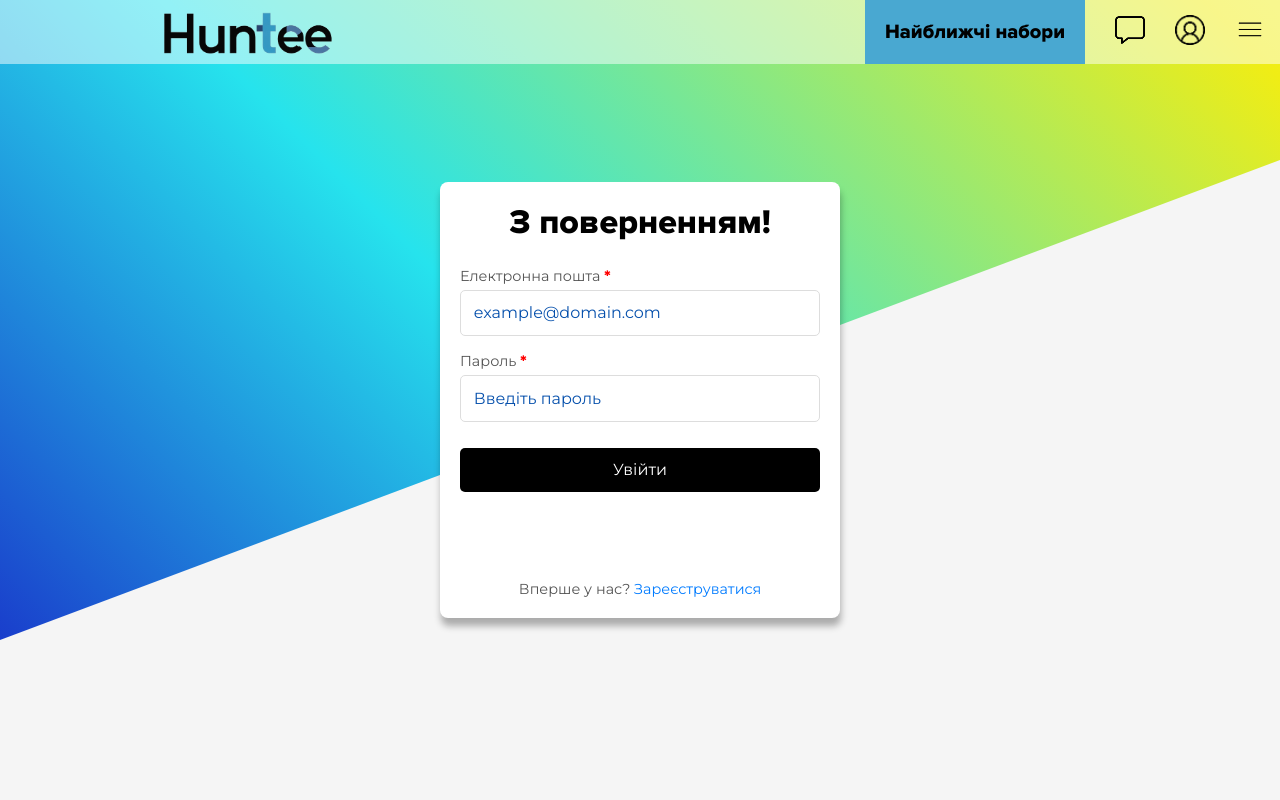
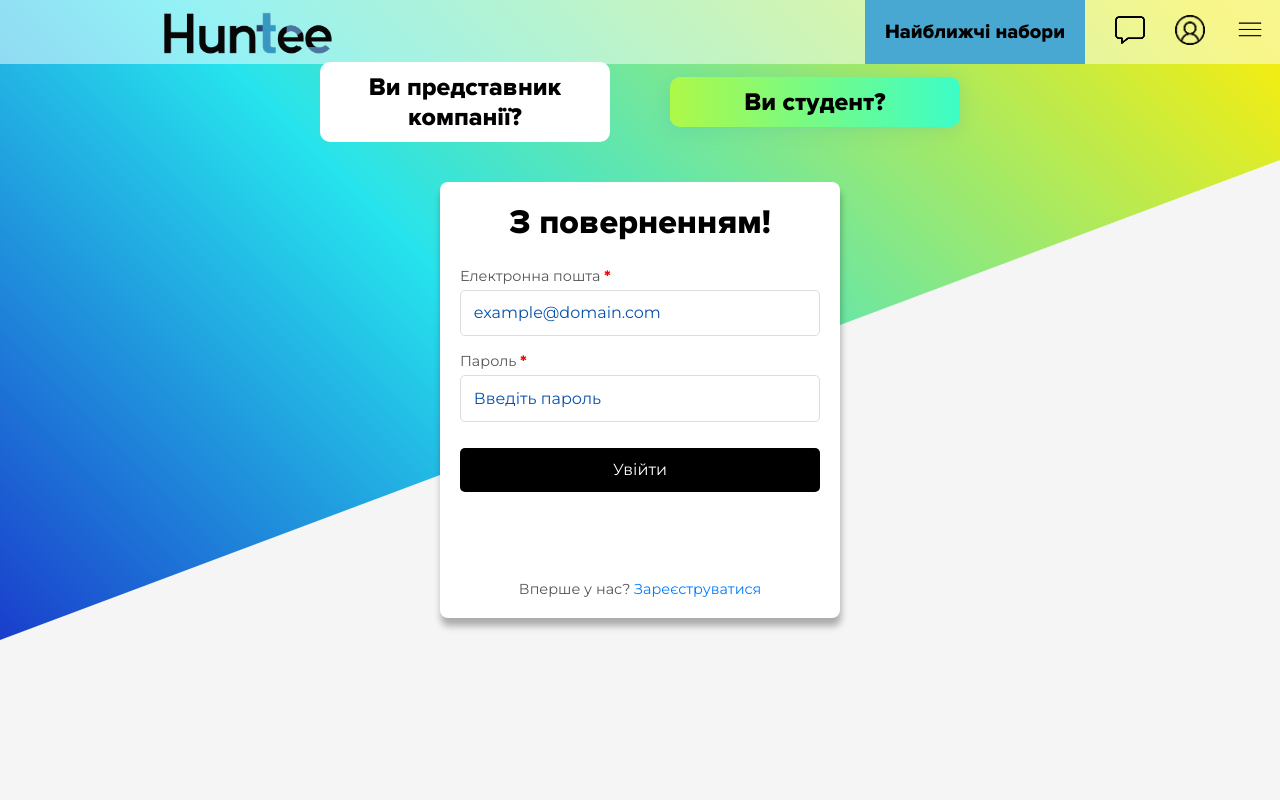
Before and after one commit to valerii-okhmak/huntee, a React (Create React App) app in the folder frontend/: page /login in a window 1280 px wide. Shown: the top 800 px of the page. Built offline with nearby package versions, Linux system fonts and the light colour scheme; a web font is replaced by a local one.

Commit message:
feat: Add UserTypeSelector component for user type selection in authentication

```diff
--- a/frontend/src/components/auth/AuthForm.css
+++ b/frontend/src/components/auth/AuthForm.css
@@ -1,16 +1,18 @@
 .auth-main {
   display: flex;
+  flex-direction: column;
   justify-content: center;
   align-items: center;
   height: 100vh;
   width: 100vw;
   background-color: #F5F5F5;
   position: relative;
+  gap: 20px;
 }
 
 .auth-container {
   position: relative;
-  z-index: 2; /* Встановлюємо на передній план */
+  z-index: 2;
   padding: 20px;
   text-align: center;
   background: white;
--- a/frontend/src/components/auth/AuthForm.js
+++ b/frontend/src/components/auth/AuthForm.js
@@ -7,6 +7,7 @@ import {jwtDecode} from 'jwt-decode';
 import axios from 'axios';
 import SocialLogin from '../SocialLogin/SocialLogin';
 import { Link } from 'react-router-dom';
+import UserTypeSelector from './UserTypeSelector';
 
 const AuthForm = () => {
   const [email, setEmail] = useState('');
@@ -67,6 +68,7 @@ const AuthForm = () => {
 
   return (
     <div className="auth-main">
+      <UserTypeSelector />
       <div className="auth-container">
         <h2>З поверненням!</h2>
         <form className="auth-form" onSubmit={handleSubmit}>
--- /dev/null
+++ b/frontend/src/components/auth/UserTypeSelector.css
@@ -0,0 +1,45 @@
+.UserTypeSelector{
+    z-index: 10;;
+    display: flex;
+    flex-direction: row;
+    justify-content: space-between;
+    align-items: center;
+    width: 100%;
+    margin-top: -100px;
+    max-width: 50%;
+    gap: 60px;
+}
+
+.UserTypeSelector__student, .UserTypeSelector__company {
+    width: 100%;
+    background: #ffffff;
+    color: rgb(0, 0, 0);
+    border: 0;
+    padding: 10px 20px;
+    border-radius: 10px;
+    background-color: none;
+    cursor: pointer;
+    transition: background 0.3s;
+    font-size: 25px;
+    font-family: 'MyFont', sans-serif;
+    max-width: 400px;
+}
+
+.UserTypeSelector__student{
+    max-width: 300px;
+}
+
+.UserTypeSelector__company.selected, .UserTypeSelector__student.selected {
+    background: linear-gradient(90deg, #EEF600 0%, #09FFFF 100%);
+    box-shadow: 0 4px 20px rgba(33, 147, 176, 0.15), 0 1.5px 6px rgba(109, 213, 237, 0.10);
+    animation: gradientAnimation 20s infinite linear;
+    background-size: 200% 200%;
+}
+
+
+
+@keyframes gradientAnimation {
+  0% { background-position: 0% 50%; }
+  50% { background-position: 100% 50%; }
+  100% { background-position: 0% 50%; }
+}
--- /dev/null
+++ b/frontend/src/components/auth/UserTypeSelector.js
@@ -0,0 +1,34 @@
+import React from 'react'
+import { useState } from 'react';
+import './UserTypeSelector.css';
+
+const UserTypeSelector = () => {
+    const [userType, setUserType] = useState("student");
+
+    const handleCompanyClick = () => {
+        setUserType('company');
+    }
+
+    const handleStudentClick = () => {
+        setUserType('student');
+    }
+
+    return (
+        <div className='UserTypeSelector'>
+            <button
+                className={`UserTypeSelector__company${userType === 'company' ? ' selected' : ''}`}
+                onClick={handleCompanyClick}
+            >
+                Ви представник компанії?
+            </button>
+            <button
+                className={`UserTypeSelector__student${userType === 'student' ? ' selected' : ''}`}
+                onClick={handleStudentClick}
+            >
+                Ви студент?
+            </button>
+        </div>
+    )
+}
+
+export default UserTypeSelector
```
